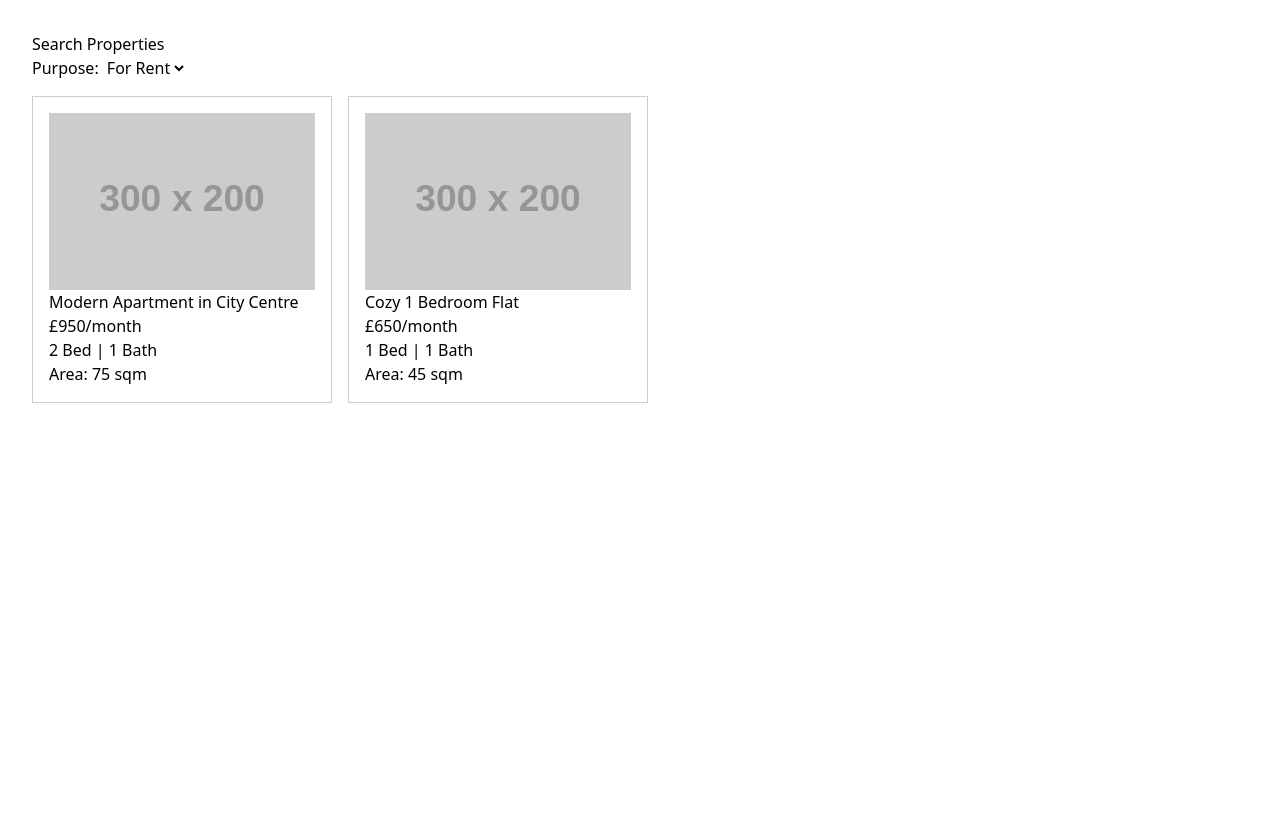
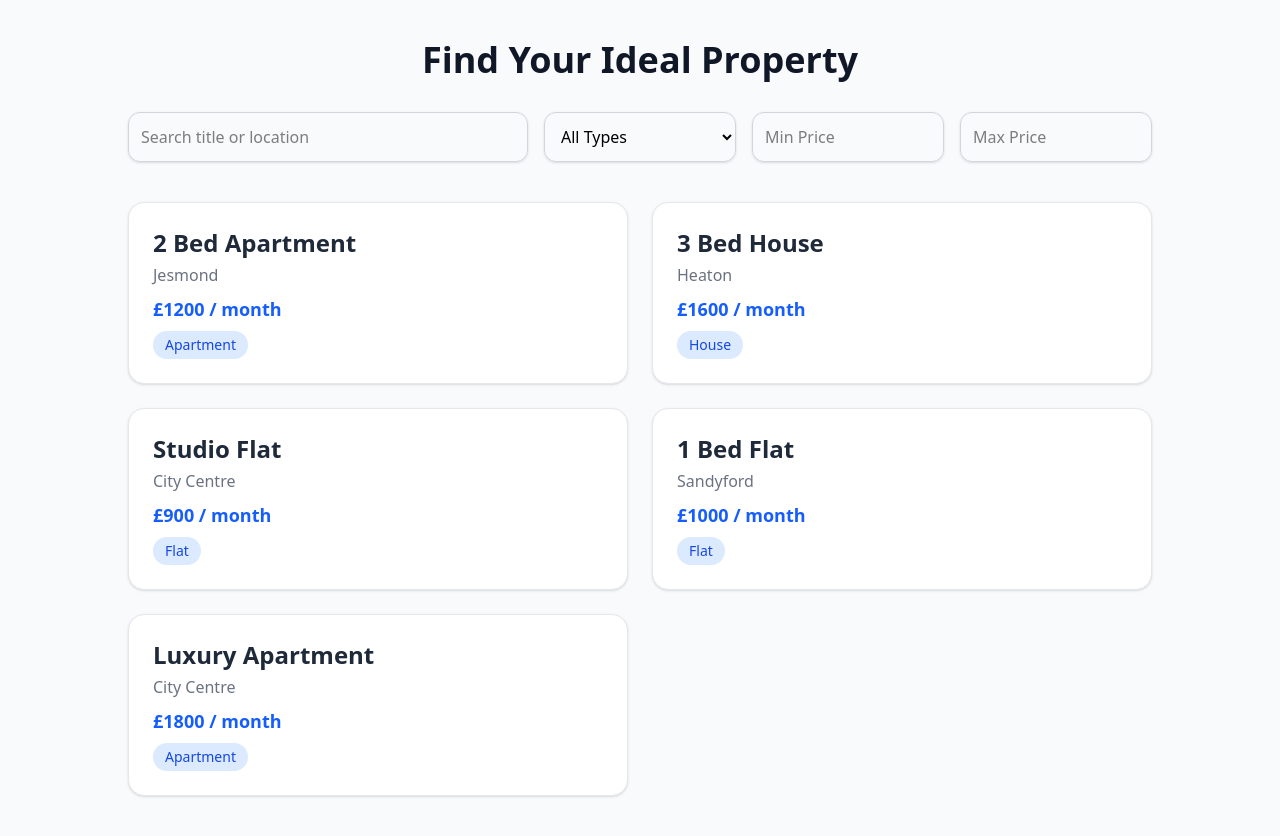
Before and after one commit to Ramkishangupta/newcastle-lettings, a React (Vite) app: page / in a window 1280 px wide. Before the commit the page ends 800 px from the top, so only its background shows below. Built offline with nearby package versions, Linux system fonts and the light colour scheme.

Commit message:
added filter to search property

```diff
--- a/package.json
+++ b/package.json
@@ -17,18 +17,20 @@
     "react": "^19.1.0",
     "react-dom": "^19.1.0",
     "react-icons": "^5.5.0",
-    "react-router-dom": "^7.6.0",
-    "tailwindcss": "^4.1.5"
+    "react-router-dom": "^7.6.0"
   },
   "devDependencies": {
     "@eslint/js": "^9.25.0",
     "@types/react": "^19.1.2",
     "@types/react-dom": "^19.1.2",
     "@vitejs/plugin-react": "^4.4.1",
+    "autoprefixer": "^10.4.21",
     "eslint": "^9.25.0",
     "eslint-plugin-react-hooks": "^5.2.0",
     "eslint-plugin-react-refresh": "^0.4.19",
     "globals": "^16.0.0",
+    "postcss": "^8.5.3",
+    "tailwindcss": "^4.1.6",
     "vite": "^6.3.5"
   }
 }
--- a/src/App.jsx
+++ b/src/App.jsx
@@ -1,7 +1,7 @@
 import React from 'react'
 import { BrowserRouter } from 'react-router-dom'
-import Home from './page/HOME/Home'
-import SearchProperties from './components/SearchProperties'
+// import Home from './page/HOME/Home'
+import SearchPropertiesSection from './page/HOME/Sections/SearchPropertiesSection'
 
 // import Service from './page/SERVICES/Service'
 function App() {
@@ -10,7 +10,7 @@ function App() {
       <div>
         {/* <Home></Home> */}
         {/* <Service></Service> */}
-        <SearchProperties/>
+        { <><SearchPropertiesSection></SearchPropertiesSection></>}
       </div>
     </BrowserRouter>
   )
--- /dev/null
+++ b/src/components/FilterBar.jsx
@@ -0,0 +1,17 @@
+const FilterBar = ({ purpose, setPurpose }) => {
+  return (
+    <div className="flex gap-4 mb-6 items-center">
+      <label className="text-lg">Purpose:</label>
+      <select
+        value={purpose}
+        onChange={(e) => setPurpose(e.target.value)}
+        className="p-2 border border-gray-300 rounded"
+      >
+        <option value="for-rent">For Rent</option>
+        <option value="for-sale">For Sale</option>
+      </select>
+    </div>
+  );
+};
+
+export default FilterBar;
--- a/src/components/SearchProperties.jsx
+++ b/src/components/SearchProperties.jsx
@@ -1,78 +1,46 @@
-import React, { useState, useEffect } from 'react';
 
-const SearchProperties = () => {
-  const [purpose, setPurpose] = useState('for-rent');
-  const [properties, setProperties] = useState([]);
-  const [loading, setLoading] = useState(false);
+import React from 'react';
 
 
-  const mockData = [
-    {
-      id: 1,
-      title: 'Modern Apartment in City Centre',
-      price: '£950/month',
-      beds: 2,
-      baths: 1,
-      area: '75 sqm',
-      image: 'https://via.placeholder.com/300x200'
-    },
-    {
-      id: 2,
-      title: 'Cozy 1 Bedroom Flat',
-      price: '£650/month',
-      beds: 1,
-      baths: 1,
-      area: '45 sqm',
-      image: 'https://via.placeholder.com/300x200'
-    }
-  ];
 
-  useEffect(() => {
-    setLoading(true);
-    setTimeout(() => {
-      setProperties(mockData.filter(p => purpose === 'for-rent'));
-      setLoading(false);
-    }, 1000);
-  }, [purpose]);
 
+
+
+const properties = [
+  {
+    id: 1,
+    title: 'Modern Apartment in Jesmond',
+    description: '2 bed · 1 bath · £1,200/month',
+  },
+  {
+    id: 2,
+    title: 'Spacious Flat near City Centre',
+    description: '3 bed · 2 bath · £1,800/month',
+  },
+  {
+    id: 3,
+    title: 'Student House in Heaton',
+    description: '4 bed · 2 bath · £1,500/month',
+  },
+];
+
+const SearchPropertiesSection = () => {
   return (
-    <div className="search-page" style={{ padding: '2rem' }}>
-      <h2>Search Properties</h2>
+    <section className="p-6 bg-gray-50 min-h-screen">
+      <div className="max-w-7xl mx-auto">
+        <h2 className="text-3xl font-bold text-gray-800 mb-6">Search Properties</h2>
 
-      {/* Filter Bar */}
-      <div style={{ marginBottom: '1rem' }}>
-        <label>Purpose:&nbsp;</label>
-        <select value={purpose} onChange={(e) => setPurpose(e.target.value)}>
-          <option value="for-rent">For Rent</option>
-          <option value="for-sale">For Sale</option>
-        </select>
-      </div>
-
-      {/* Properties List */}
-      {loading ? (
-        <p>Loading properties...</p>
-      ) : (
-        <div style={{ display: 'flex', flexWrap: 'wrap', gap: '1rem' }}>
+        <div className="grid grid-cols-1 sm:grid-cols-2 md:grid-cols-3 gap-6">
           {properties.map((property) => (
-            <div
-              key={property.id}
-              style={{
-                border: '1px solid #ccc',
-                padding: '1rem',
-                width: '300px'
-              }}
-            >
-              <img src={property.image} alt={property.title} style={{ width: '100%' }} />
-              <h3>{property.title}</h3>
-              <p>{property.price}</p>
-              <p>{property.beds} Bed | {property.baths} Bath</p>
-              <p>Area: {property.area}</p>
+            <div key={property.id} className="bg-white rounded-xl shadow-md p-5 hover:shadow-lg transition">
+              <h3 className="text-xl font-semibold text-gray-700 mb-2">{property.title}</h3>
+              <p className="text-gray-500">{property.description}</p>
             </div>
           ))}
         </div>
-      )}
-    </div>
+      </div>
+    </section>
   );
 };
 
-export default SearchProperties;
+export default SearchPropertiesSection;
--- a/src/page/HOME/Sections/Data/searchProperties.js
+++ b/src/page/HOME/Sections/Data/searchProperties.js
@@ -0,0 +1,25 @@
+const searchProperties = [
+  {
+    id: 1,
+    title: "2 Bed Apartment",
+    location: "Jesmond",
+    price: 1200,
+    type: "Apartment",
+  },
+  {
+    id: 2,
+    title: "3 Bed House",
+    location: "Heaton",
+    price: 1600,
+    type: "House",
+  },
+  {
+    id: 3,
+    title: "Studio Flat",
+    location: "City Centre",
+    price: 900,
+    type: "Studio",
+  },
+];
+
+export default searchProperties;
--- a/src/page/HOME/Sections/SearchPropertiesSection.jsx
+++ b/src/page/HOME/Sections/SearchPropertiesSection.jsx
@@ -0,0 +1,97 @@
+import SearchProperties from '../../../components/SearchProperties';
+import React, { useState } from "react";
+
+const SearchPropertiesSection = () => {
+  const properties = [
+    { id: 1, title: "2 Bed Apartment", location: "Jesmond", price: 1200, type: "Apartment" },
+    { id: 2, title: "3 Bed House", location: "Heaton", price: 1600, type: "House" },
+    { id: 3, title: "Studio Flat", location: "City Centre", price: 900, type: "Flat" },
+    { id: 4, title: "1 Bed Flat", location: "Sandyford", price: 1000, type: "Flat" },
+    { id: 5, title: "Luxury Apartment", location: "City Centre", price: 1800, type: "Apartment" },
+  ];
+
+  const [searchText, setSearchText] = useState("");
+  const [selectedType, setSelectedType] = useState("All");
+  const [minPrice, setMinPrice] = useState("");
+  const [maxPrice, setMaxPrice] = useState("");
+
+  const filteredData = properties.filter((property) => {
+    const matchesSearch =
+      property.title.toLowerCase().includes(searchText.toLowerCase()) ||
+      property.location.toLowerCase().includes(searchText.toLowerCase());
+
+    const matchesType = selectedType === "All" || property.type === selectedType;
+
+    const matchesMin = minPrice === "" || property.price >= parseInt(minPrice);
+    const matchesMax = maxPrice === "" || property.price <= parseInt(maxPrice);
+
+    return matchesSearch && matchesType && matchesMin && matchesMax;
+  });
+
+  return (
+    <section className="px-6 py-10 bg-gray-50 min-h-screen">
+      <div className="max-w-5xl mx-auto">
+        <h2 className="text-4xl font-bold text-gray-900 mb-8 text-center">Find Your Ideal Property</h2>
+
+        <div className="grid grid-cols-1 md:grid-cols-5 gap-4 mb-10">
+          <input
+            type="text"
+            value={searchText}
+            onChange={(e) => setSearchText(e.target.value)}
+            placeholder="Search title or location"
+            className="col-span-2 p-3 rounded-xl border border-gray-300 focus:ring-blue-500 focus:ring-2 shadow-sm"
+          />
+
+          <select
+            value={selectedType}
+            onChange={(e) => setSelectedType(e.target.value)}
+            className="col-span-1 p-3 rounded-xl border border-gray-300 focus:ring-blue-500 focus:ring-2 shadow-sm"
+          >
+            <option value="All">All Types</option>
+            <option value="Flat">Flat</option>
+            <option value="Apartment">Apartment</option>
+            <option value="House">House</option>
+          </select>
+
+          <input
+            type="number"
+            value={minPrice}
+            onChange={(e) => setMinPrice(e.target.value)}
+            placeholder="Min Price"
+            className="p-3 rounded-xl border border-gray-300 focus:ring-blue-500 focus:ring-2 shadow-sm"
+          />
+
+          <input
+            type="number"
+            value={maxPrice}
+            onChange={(e) => setMaxPrice(e.target.value)}
+            placeholder="Max Price"
+            className="p-3 rounded-xl border border-gray-300 focus:ring-blue-500 focus:ring-2 shadow-sm"
+          />
+        </div>
+
+        <div className="grid grid-cols-1 md:grid-cols-2 gap-6">
+          {filteredData.map((property) => (
+            <div
+              key={property.id}
+              className="p-6 bg-white rounded-2xl border border-gray-200 shadow hover:shadow-lg transition"
+            >
+              <h3 className="text-2xl font-semibold text-gray-800 mb-1">{property.title}</h3>
+              <p className="text-gray-500">{property.location}</p>
+              <p className="text-lg text-blue-600 font-semibold mt-2">£{property.price} / month</p>
+              <span className="inline-block mt-2 text-sm px-3 py-1 bg-blue-100 text-blue-700 rounded-full">
+                {property.type}
+              </span>
+            </div>
+          ))}
+
+          {filteredData.length === 0 && (
+            <p className="col-span-full text-center text-gray-500 text-lg">No matching properties found.</p>
+          )}
+        </div>
+      </div>
+    </section>
+  );
+};
+
+export default SearchPropertiesSection;
```
Also changed, not shown: 1 other file (tests, documents, lock files or other folders).
